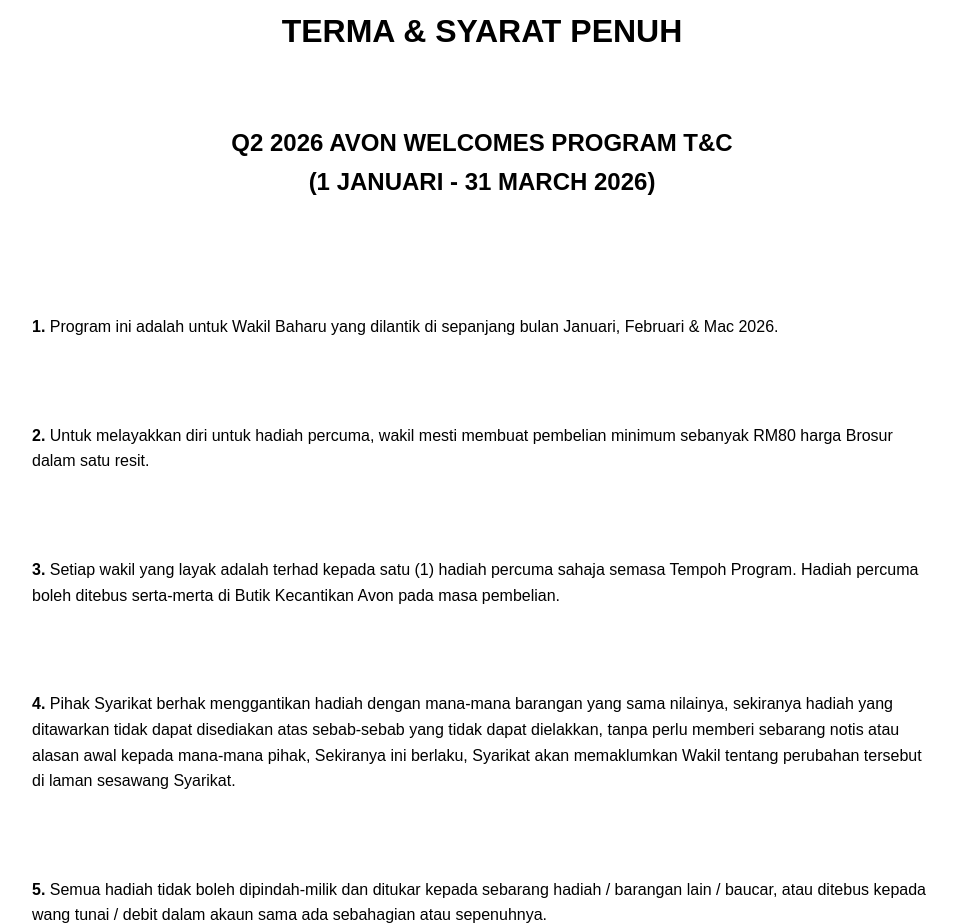
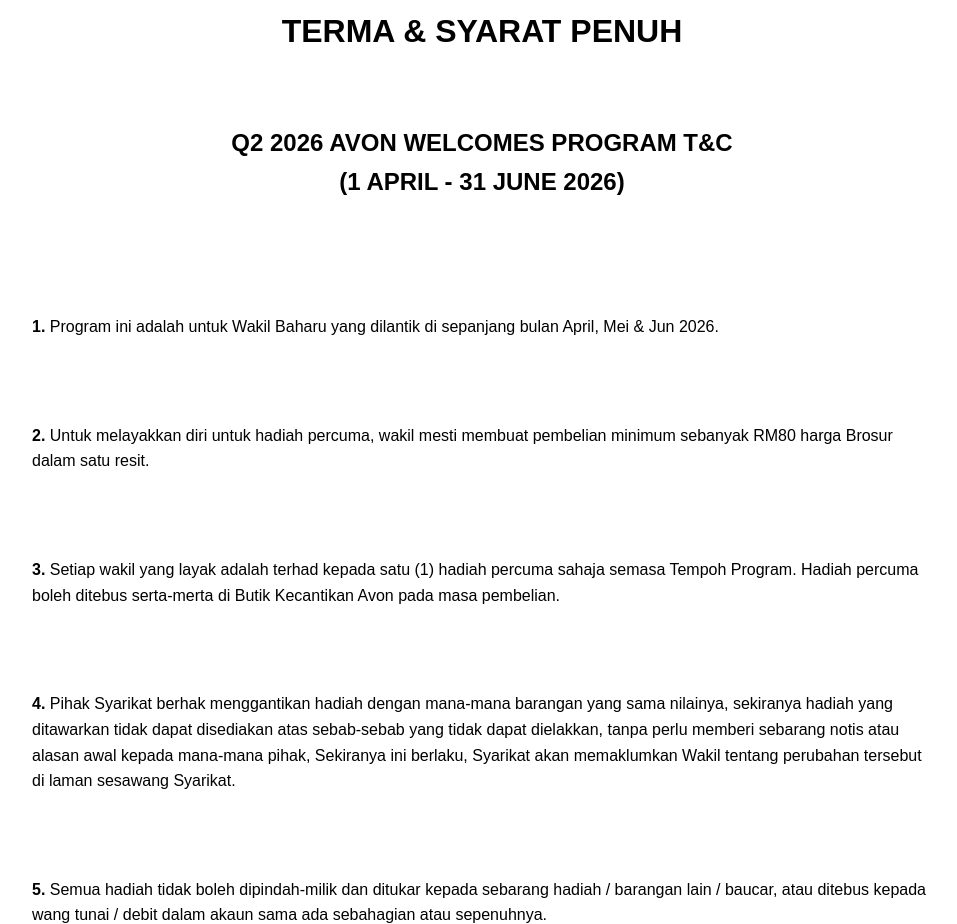
Before and after one commit to avonmalaysia/Q2-2026-AVON-WELCOMES-PROGRAM, a plain HTML site: page index.html in a window 1280 px wide. Shown: the part 860-1784 px from the top of the page, without its empty margins (158-1115 px from the left). Drawn offline with Linux system fonts and the light colour scheme.

Commit message:
Add files via upload

```diff
--- a/index.html
+++ b/index.html
@@ -44,10 +44,10 @@
 
 
 <h1>TERMA & SYARAT PENUH</h1>
-<h2>Q2 2026 AVON WELCOMES PROGRAM T&C<br>(1 JANUARI - 31 MARCH 2026)</h2>
+<h2>Q2 2026 AVON WELCOMES PROGRAM T&C<br>(1 APRIL - 31 JUNE 2026)</h2>
 
 
-<p><strong>1.</strong> Program ini adalah untuk Wakil Baharu yang dilantik di sepanjang bulan Januari, Februari & Mac 2026. </p>
+<p><strong>1.</strong> Program ini adalah untuk Wakil Baharu yang dilantik di sepanjang bulan April, Mei & Jun 2026. </p>
 
 <p><strong>2.</strong> Untuk melayakkan diri untuk hadiah percuma, wakil mesti membuat pembelian minimum sebanyak RM80 harga Brosur dalam satu resit. </p>
 
```
